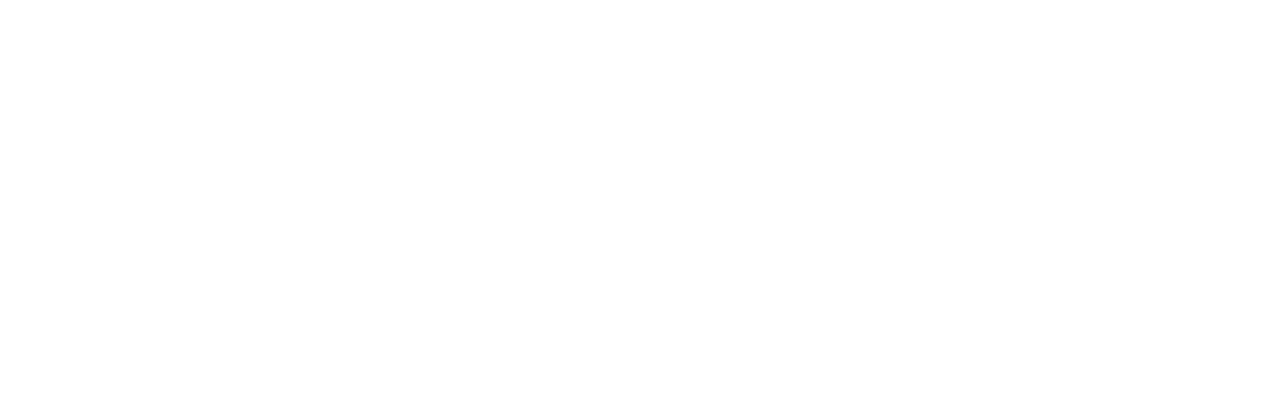
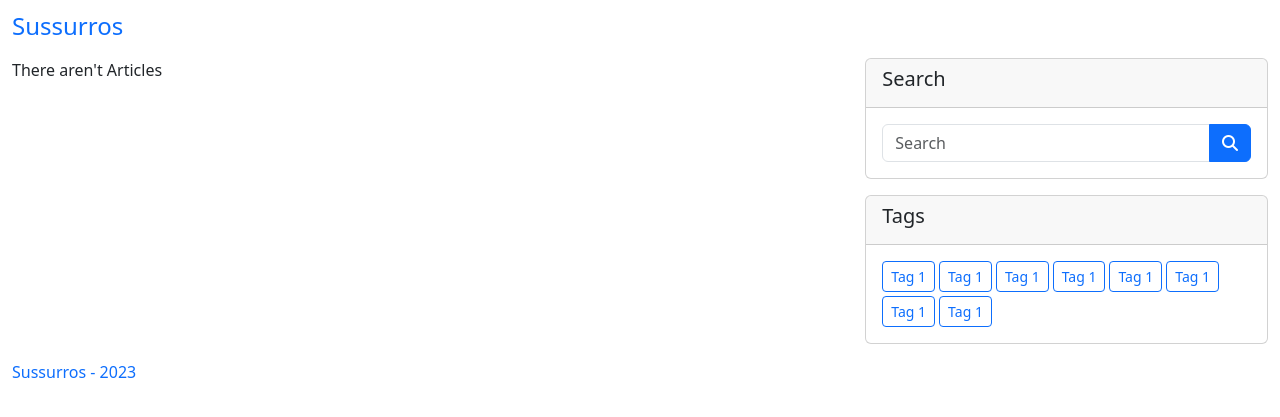
Before and after one commit to DaniloMartoCarvalho/blogango, a Django app: page / in a window 1280 px wide. Before the commit the part shown is empty. Shown: the top 417 px of the page. Run offline with Django 4.2, Linux system fonts and the light colour scheme.

Commit message:
Created the base layout for displaying articles

```diff
--- /dev/null
+++ b/templates/templates/article/article_base.html
@@ -0,0 +1,79 @@
+{% extends 'base.html' %}
+
+{% block title %}Sussurros / {% block subtitle %}{% endblock subtitle %}{% endblock title %}
+
+{% block content %}
+<nav class="sticky-top mt-1 mb-3">
+  <div class="container-xxl">
+    <div class="d-flex justify-content-between align-items-center">
+      <h2 class="m-0"><a href="{% url 'articles:article_list' %}" class="fs-4 text-decoration-none text-primary">Sussurros</a></h1>
+      <button class="btn d-lg-none" type="button" class="btn btn-primary" data-bs-toggle="modal" data-bs-target="#modalSearch">
+        <i class="fa-solid fa-magnifying-glass text-primary"></i>
+      </button>
+    </div>
+  </div>
+</nav>
+{% block article_header %}
+{% endblock article_header %}
+<div class="container-xxl">
+  <main class="row">
+    <main class="col-12 col-lg-8">
+      {% block article_content %}
+      {% endblock article_content %}
+    </main>
+    <aside class="col-lg-4 d-none d-lg-block">
+      <section class="card mb-3">
+        <header class="card-header">
+          <h5>Search</h5>
+        </header>
+        <main class="card-body">
+          <form action="" method="post">
+            {% csrf_token %}
+            <div class="input-group">
+              <input type="text" class="form-control" placeholder="Search" aria-label="Recipient's username" aria-describedby="basic-addon2">
+              <button class="btn btn-primary">
+                <i class="fa-solid fa-magnifying-glass"></i>
+              </button>
+            </div>
+          </form>
+        </main>
+      </section>
+      <section class="card mb-3">
+        <header class="card-header">
+          <h5>Tags</h5>
+        </header>
+        <main class="card-body">
+          <div class="d-flex flex-wrap gap-1">
+            <a href="" class="btn btn-outline-primary btn-sm">Tag 1</a>
+            <a href="" class="btn btn-outline-primary btn-sm">Tag 1</a>
+            <a href="" class="btn btn-outline-primary btn-sm">Tag 1</a>
+            <a href="" class="btn btn-outline-primary btn-sm">Tag 1</a>
+            <a href="" class="btn btn-outline-primary btn-sm">Tag 1</a>
+            <a href="" class="btn btn-outline-primary btn-sm">Tag 1</a>
+            <a href="" class="btn btn-outline-primary btn-sm">Tag 1</a>
+            <a href="" class="btn btn-outline-primary btn-sm">Tag 1</a>
+          </div>
+        </main>
+      </section>
+    </aside>
+  </main>
+</div>
+<footer>
+  <div class="container-xxl">
+    <p class="text-primary">Sussurros - 2023</p>
+  </div>
+</footer>
+<section class="modal fade" id="modalSearch" tabindex="-1" aria-labelledby="modalSearchLabel" aria-hidden="true">
+  <div class="modal-dialog modal-dialog-centered">
+    <form action="" method="post" class="modal-content">
+      {% csrf_token %}
+      <div class="input-group">
+        <input type="text" class="form-control" placeholder="Search" aria-label="Recipient's username" aria-describedby="basic-addon2">
+        <button class="btn btn-primary">
+          <i class="fa-solid fa-magnifying-glass"></i>
+        </button>
+      </div>
+    </form>
+  </div>
+</section>
+{% endblock content %}
--- a/templates/templates/article/article_list.html
+++ b/templates/templates/article/article_list.html
@@ -0,0 +1,10 @@
+{% extends 'article/article_base.html' %}
+
+{% block subtitle %}Home{% endblock subtitle %}
+
+{% block article_content %}
+{% for object in object_list %}
+{% empty %}
+<p>There aren't Articles</p>
+{% endfor %}
+{% endblock article_content %}
--- a/templates/templates/base.html
+++ b/templates/templates/base.html
@@ -1,26 +1,25 @@
-<!DOCTYPE html>
-{% load static %}
-<html lang="en">
+{% load i18n static %}<!DOCTYPE html>
+{% get_current_language as LANGUAGE_CODE %}{% get_current_language_bidi as LANGUAGE_BIDI %}
+<html lang="{{ LANGUAGE_CODE|default:"en-us" }}" dir="{{ LANGUAGE_BIDI|yesno:'rtl,ltr,auto' }}">
   <head>
     <meta name="viewport" content="width=device-width, initial-scale=1.0">
     <meta http-equiv="Content-Type" content="text/html;charset=UTF-8">
-  <meta http-equiv="X-UA-Compatible" content="ie=edge">
-  <title>Sussurros / {% block title %}{% endblock title %}</title>
+    <title>{% block title %}{% endblock title %}</title>
     {# ===== Favicons ===== #}
     <link rel="shortcut icon" href="https://res.cloudinary.com/dejjtt8yt/image/upload/v1672073964/djemplate/favicon_f0mvsy.ico" type="image/x-icon">
-  {# ===== Bootstrap CSS #}
+    {# ===== Bootstrap CSS ===== #}
     <link href="https://cdn.jsdelivr.net/npm/bootstrap@5.3.0-alpha1/dist/css/bootstrap.min.css" rel="stylesheet" integrity="sha384-GLhlTQ8iRABdZLl6O3oVMWSktQOp6b7In1Zl3/Jr59b6EGGoI1aFkw7cmDA6j6gD" crossorigin="anonymous">
     {# ===== Font Awesome ===== #}
     <link rel="stylesheet" href="https://cdnjs.cloudflare.com/ajax/libs/font-awesome/6.2.1/css/all.min.css" integrity="sha512-MV7K8+y+gLIBoVD59lQIYicR65iaqukzvf/nwasF0nqhPay5w/9lJmVM2hMDcnK1OnMGCdVK+iQrJ7lzPJQd1w==" crossorigin="anonymous" referrerpolicy="no-referrer" />
     {# ===== Static CSS ===== #}
-  <link rel="stylesheet" href={% static "css/style.css" %}>
-  {# ===== Bootstrap JS #}
+    <link rel="stylesheet" href="{% block stylesheet %}{% static "css/style.css" %}{% endblock %}">
+    {# ===== Bootstrap JS ===== #}
     <script deref src="https://cdn.jsdelivr.net/npm/@popperjs/core@2.11.6/dist/umd/popper.min.js" integrity="sha384-oBqDVmMz9ATKxIep9tiCxS/Z9fNfEXiDAYTujMAeBAsjFuCZSmKbSSUnQlmh/jp3" crossorigin="anonymous"></script>
     <script deref src="https://cdn.jsdelivr.net/npm/bootstrap@5.3.0-alpha1/dist/js/bootstrap.min.js" integrity="sha384-mQ93GR66B00ZXjt0YO5KlohRA5SY2XofN4zfuZxLkoj1gXtW8ANNCe9d5Y3eG5eD" crossorigin="anonymous"></script>
+    {# ===== Static JS ===== #}
+    <script deref src="{% block script %}{% static "js/script.js" %}{% endblock script %}"></script>
   </head>
   <body>
     {% block content %}{% endblock content %}
-  {# ===== Static JS ===== #}
-  <script src={% static "js/script.js" %}></script>
   </body>
 </html>
```
Also changed, not shown: templates/templates/article/article_detail.html (+7 -0 lines), templates/static/css/style.css (renamed from templates/static/img/style.css). Lines whose indentation alone changed are shown as unchanged.
